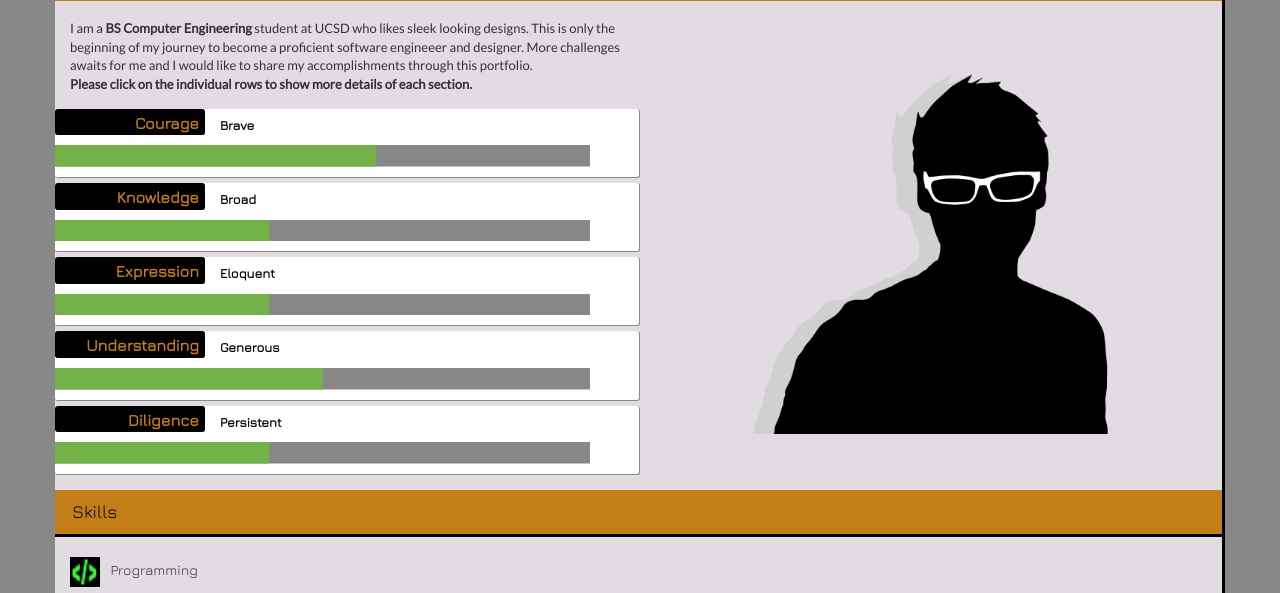
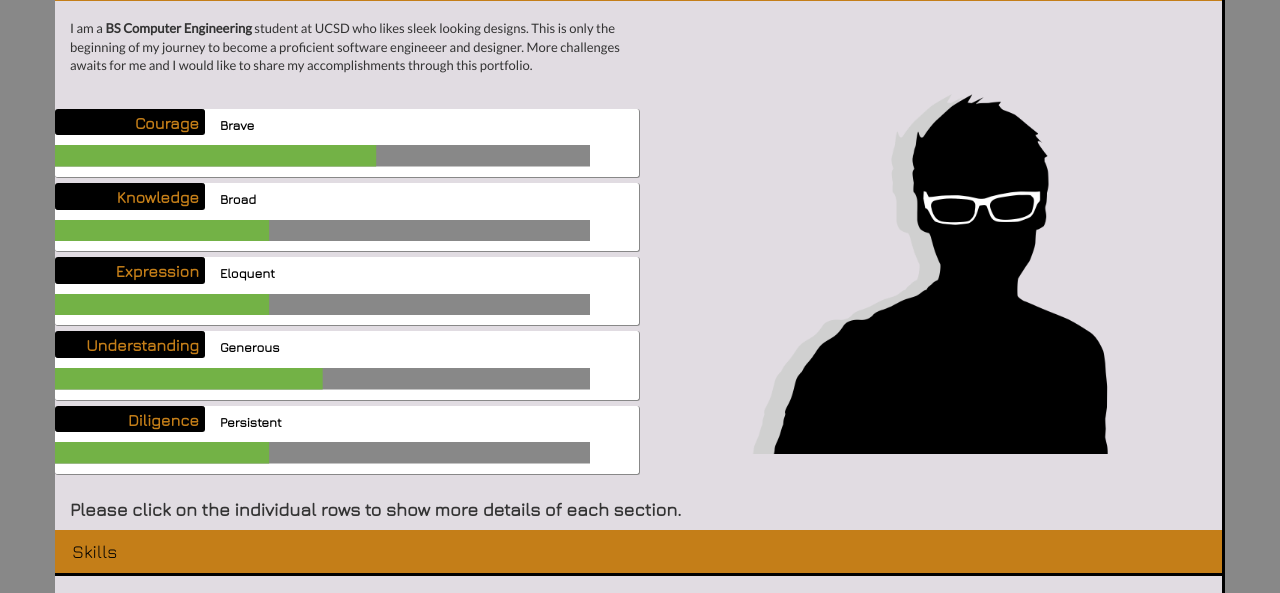
Before and after one commit to Razelot/kontol, a plain HTML site: page index.html in a window 1280 px wide. Shown: the part 157-750 px from the top of the page. Drawn offline with nearby package versions, Linux system fonts and the light colour scheme.

Commit message:
bigger instruction

```diff
--- a/index.html
+++ b/index.html
@@ -66,10 +66,8 @@
             I am a <strong>BS Computer Engineering</strong> student at UCSD who likes sleek looking designs.
             This is only the beginning of my journey to become a proficient software engineeer and designer.
             More challenges awaits for me and I would like to share my accomplishments through this portfolio.
-            <br>
-            <strong>Please click on the individual rows to show more details of each section.</strong>
-            <br>
           </p>
+          <br>
         </div>
         <!-- <div class="level border-black">
         <div class="stat-label border-black col-xs-2">Lv</div>
@@ -129,6 +127,7 @@
         <!--  -->
       </div>
     </div>
+    <h4><strong>Please click on the individual rows to show more details of each section.</strong></h4>
   </div>
   <!-- SKILL SECTION  -->
   <div class="row content-subheader">
```
